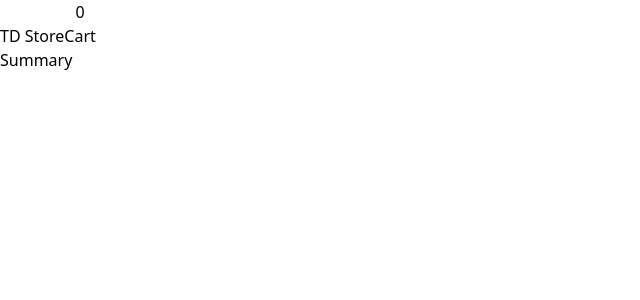
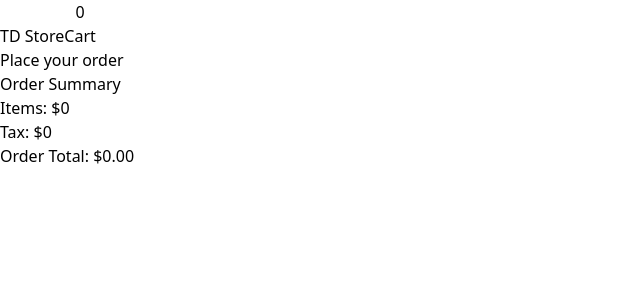
Before and after one commit to tddag/mern-ecommerce, a React (Vite) app in the folder client/: page /checkout in a window 1280 px wide. Shown: the top 300 px of the page, without its empty margins (0-640 px from the left). Built offline with nearby package versions, Linux system fonts and the light colour scheme.

Commit message:
finish checkout page

```diff
--- a/client/src/pages/Checkout.jsx
+++ b/client/src/pages/Checkout.jsx
@@ -1,11 +1,20 @@
 import React from 'react'
 import { NavBar } from '../components/NavBar'
-import { useSelector } from 'react-redux'
+import { useDispatch, useSelector } from 'react-redux'
+import { removeProductFromCart } from '../state/cart/cartSlice'
 
 export const Checkout = () => {
 
     const cart = useSelector(state => state.cart.products)
+    const dispatch = useDispatch();
 
+    const getTotal = () => {
+        let sum = 0;
+        for (let prod of cart) {
+            sum += (prod.qty * prod.price)
+        }
+        return sum
+    }
 
     return (
         <div className="flex flex-col">
@@ -16,7 +25,7 @@ export const Checkout = () => {
             <div className="flex">
                 <div className="bg-blue-200 w-1/2 h-screen">
                     {cart.length > 0 && (
-                        <div className="p-6 w-full h-full box-border flex flex-col gap-4">
+                        <div className="p-6 w-full h-full box-border flex flex-col gap-4 overflow-auto">
                             {cart.map((product, id) => (
                                 <div key={id}  className=" bg-purple-200 p-4 flex flex-col">
                                     <div className="flex">
@@ -47,7 +56,7 @@ export const Checkout = () => {
                                     </div>
 
                                     <div className="flex justify-end">
-                                        <button className="p-2 bg-red-200 rounded-lg">Delete</button>
+                                        <button className="p-2 bg-red-200 rounded-lg" onClick={() => dispatch(removeProductFromCart(product._id))}>Delete</button>
                                     </div>
                                 </div>
                             ))}
@@ -56,7 +65,13 @@ export const Checkout = () => {
                 </div>
 
                 <div className="bg-green-200 w-1/2 h-screen">
-                    Summary
+                    <div className="flex flex-col p-4">
+                        <button className={"p-2 rounded-lg bg-orange-300 w-full md:w-1/2 mb-5"} disabled={getTotal() == 0}>Place your order</button>
+                        <div className="font-bold">Order Summary</div>
+                        <div>Items: ${getTotal()}</div>
+                        <div>Tax: ${getTotal()*0.13}</div>
+                        <div className="text-red-600 font-bold">Order Total: ${(getTotal() * 1.13).toFixed(2).toLocaleString("en-us")}</div>
+                    </div>
                 </div>
             </div>
 
--- a/client/src/state/cart/cartSlice.js
+++ b/client/src/state/cart/cartSlice.js
@@ -15,9 +15,12 @@ const cartSlice = createSlice({
             } else {
                 state.products.push(action.payload)
             }
+        },
+        removeProductFromCart: (state, action) => {
+            state.products = state.products.filter(prod => prod._id !== action.payload)
         }
     }
 })
 
-export const { addToCart } = cartSlice.actions;
+export const { addToCart, removeProductFromCart } = cartSlice.actions;
 export default cartSlice.reducer;
```
Also changed, not shown: 1 other file (tests, documents, lock files or other folders).
